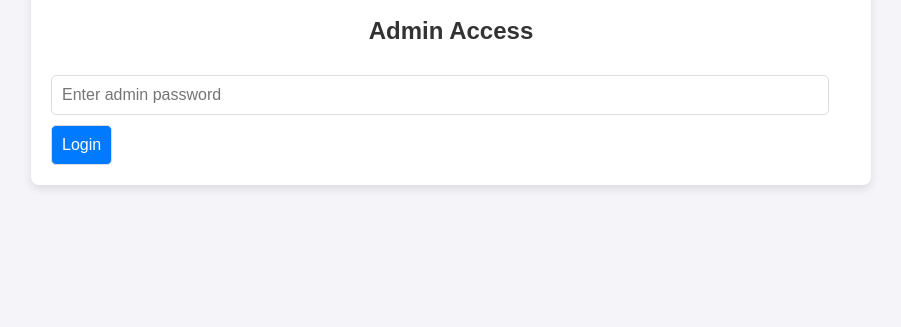
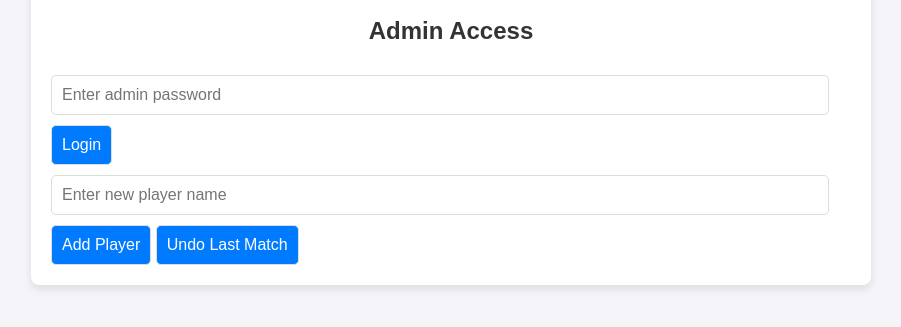
Before and after one commit to tianxj1996/cfang, a plain HTML site: page index.html in a window 1280 px wide. Shown: the part 163-490 px from the top of the page, without its empty margins (189-1090 px from the left). Drawn offline with Linux system fonts and the light colour scheme; no server answers.

Commit message:
Update index.html

```diff
--- a/index.html
+++ b/index.html
@@ -26,6 +26,9 @@
         <h2>Admin Access</h2>
         <input type="password" id="adminPassword" placeholder="Enter admin password" required>
         <button onclick="verifyPassword()">Login</button>
+        <input type="text" id="newPlayerName" placeholder="Enter new player name" />
+        <button onclick="addPlayer()">Add Player</button>
+        <button onclick="undoLastMatch()">Undo Last Match</button>
 
         <div id="adminControls" style="display: none;">
             <h2>Add Match Result</h2>
```
